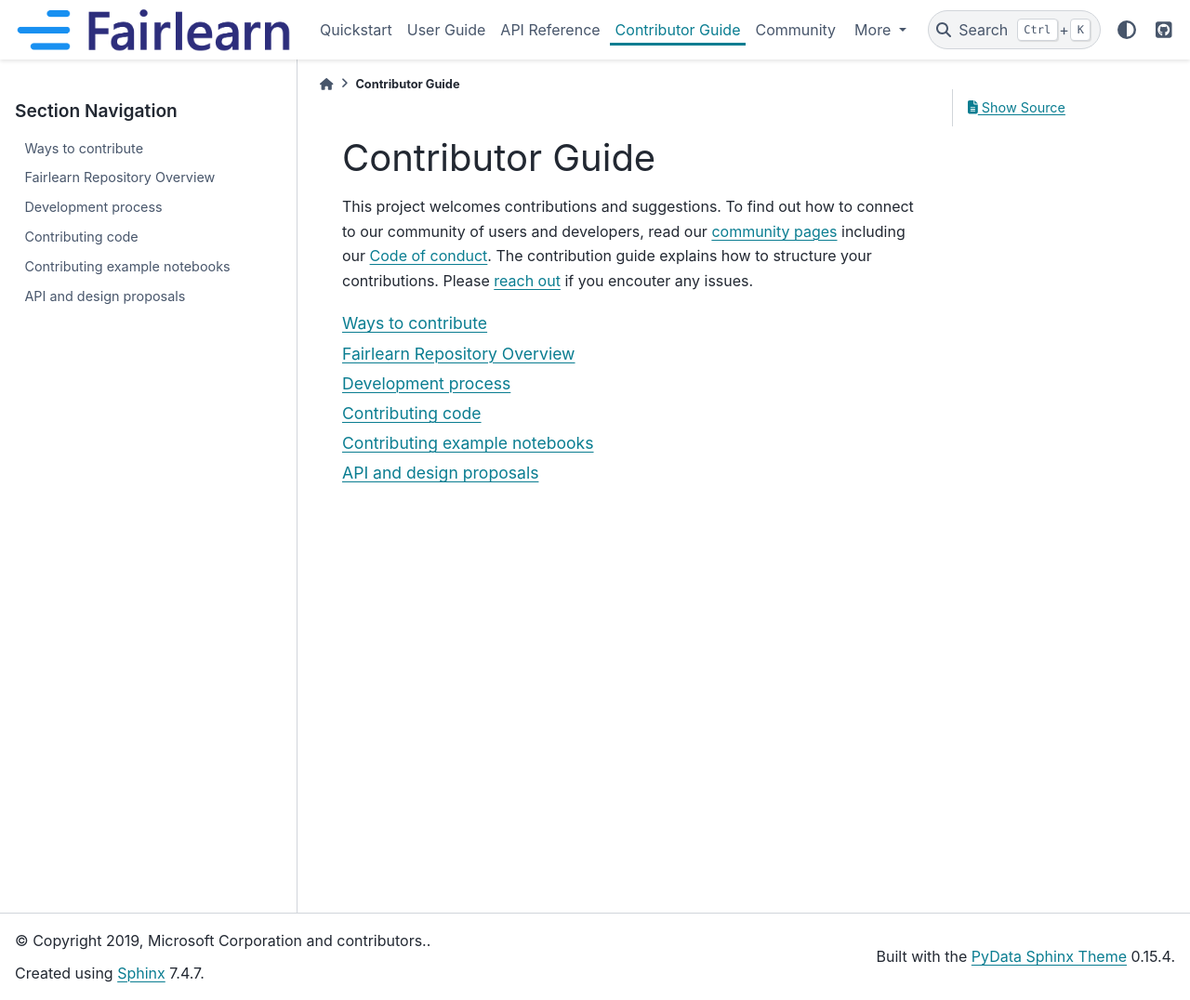
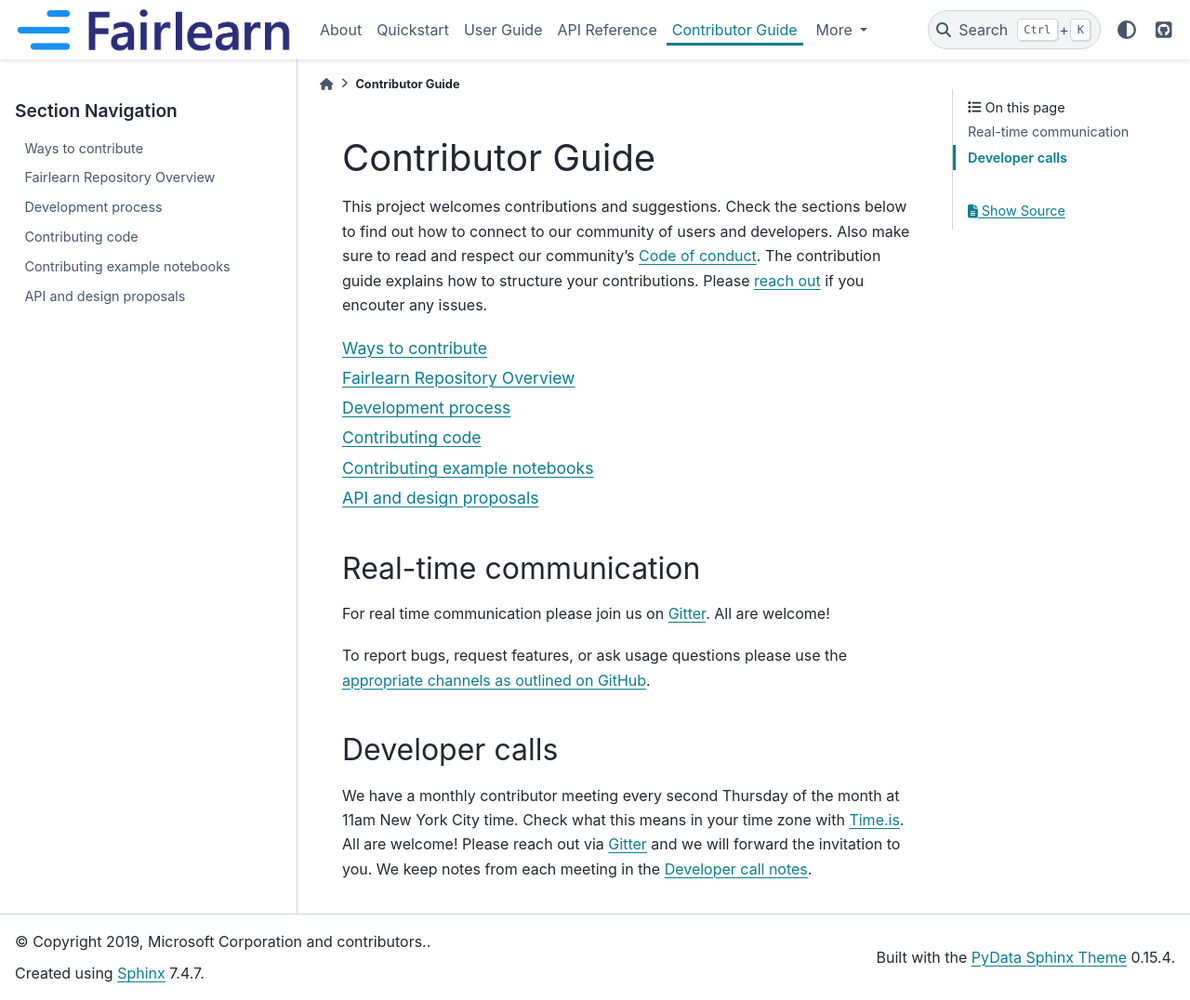
Before and after one commit to fairlearn/fairlearn, a Sphinx documentation site: the page built from docs/contributor_guide/index.rst, in a window 1280 px wide and 1076 px high. Shown: the whole window at 93% size. Built offline with Sphinx 7.4.7 and the PyData theme 0.15.4, drawn with Linux system fonts in a browser that asks for light colours; pages that are not in the unit, such as notebooks, are missing from menus.

Commit message:
skeleton for restructured docs
Signed-off-by: Roman Lutz <rolutz@microsoft.com>

```diff
--- a/docs/contents.rst
+++ b/docs/contents.rst
@@ -5,6 +5,8 @@
 
 .. toctree::
    :maxdepth: 1
+
+   about/index
 
    quickstart
 
@@ -15,5 +17,3 @@
    auto_examples/notebooks/index
 
    contributor_guide/index
-
-   community/index
--- a/docs/contributor_guide/index.rst
+++ b/docs/contributor_guide/index.rst
@@ -3,9 +3,9 @@
 Contributor Guide
 ==================
 
-This project welcomes contributions and suggestions. To find out how to
-connect to our community of users and developers, read our
-:ref:`community pages <community>` including our :ref:`code_of_conduct`.
+This project welcomes contributions and suggestions. Check the sections below
+to find out how to connect to our community of users and developers.
+Also make sure to read and respect our community's :ref:`code_of_conduct`.
 The contribution guide explains how to structure your contributions. Please
 :ref:`reach out <communication>` if you encouter any issues.
 
@@ -18,3 +18,28 @@
    contributing_code
    contributing_example_notebooks
    fairlearn_proposals
+
+.. _communication:
+
+Real-time communication
+-----------------------
+
+For real time communication please join us on
+`Gitter <https://gitter.im/fairlearn/community>`_.
+All are welcome!
+
+To report bugs, request features, or ask usage questions please use the
+`appropriate channels as outlined on GitHub <https://github.com/fairlearn/fairlearn/issues/new/choose>`_.
+
+.. _developer_calls:
+
+Developer calls
+---------------
+
+We have a monthly contributor meeting every second Thursday of the month at
+11am New York City time. Check what this means in your time zone with
+`Time.is <https://time.is/New_York>`_.
+All are welcome! Please reach out via
+`Gitter <https://gitter.im/fairlearn/community>`_ and we will forward the
+invitation to you.
+We keep notes from each meeting in the :ref:`developer_call_notes`.
```
Also changed, not shown: docs/about/index.rst (added, +18 -0 lines), docs/community/index.rst (deleted, +0 -37 lines), docs/contributor_guide/developer_call_notes/2020_05_07.rst (renamed from docs/community/developer_call_notes/2020_05_07.rst), docs/contributor_guide/developer_call_notes/index.rst (renamed from docs/community/developer_call_notes/index.rst).
